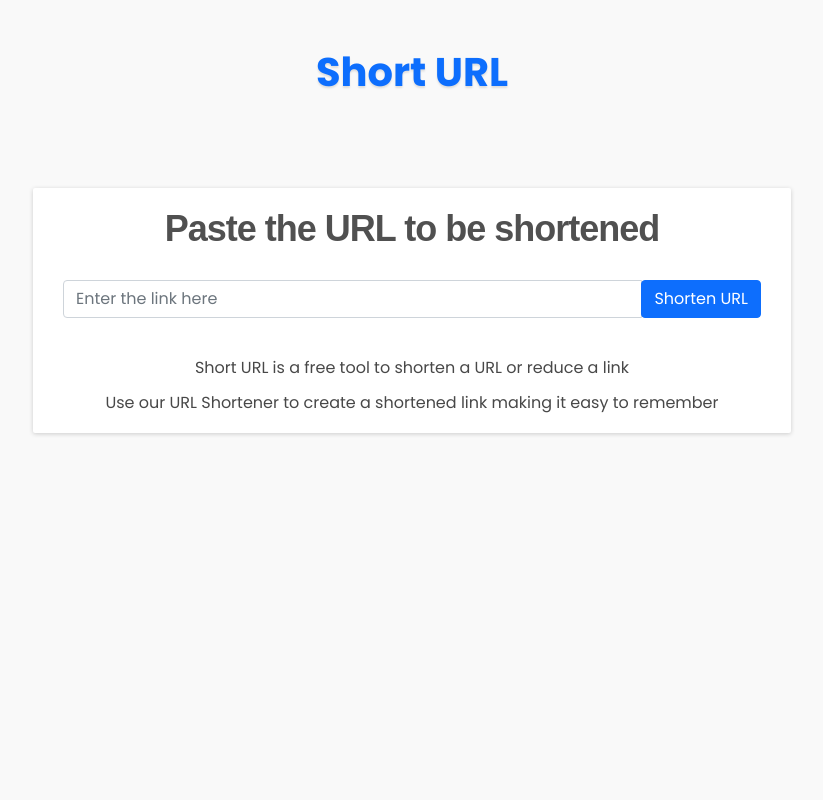
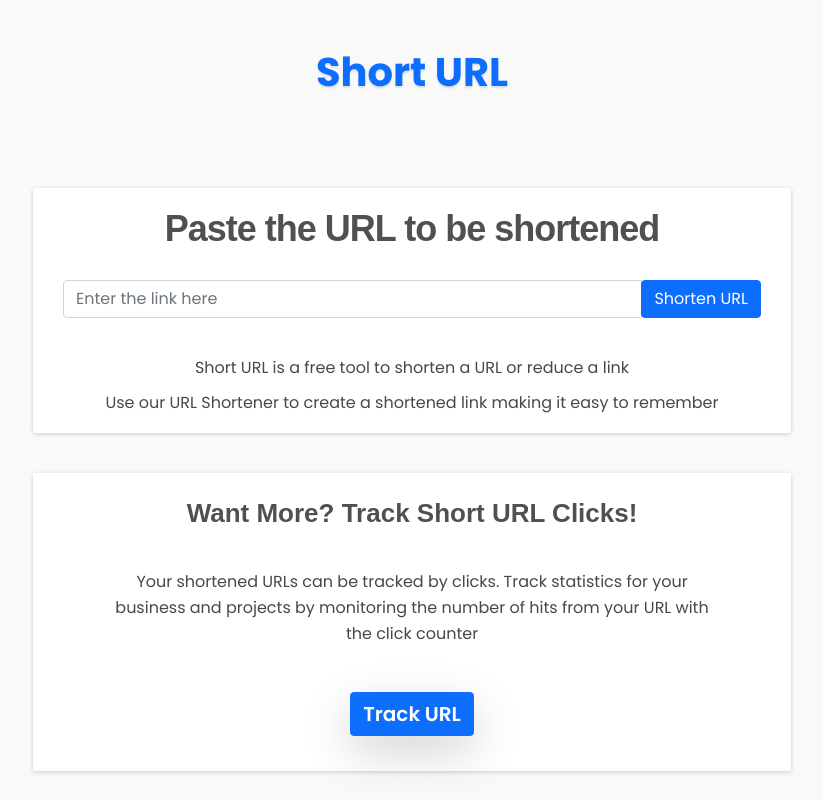
Before and after one commit to itsmar1/url-shortener, a React (Create React App) app in the folder ui/: page / in a window 1280 px wide. Shown: the whole page, without its empty margins (228-1051 px from the left). Built offline with nearby package versions, Linux system fonts and the light colour scheme.

Commit message:
create track url box

```diff
--- /dev/null
+++ b/ui/src/components/home/TrackUrlBox.jsx
@@ -0,0 +1,26 @@
+import React from "react";
+import { Link } from "react-router-dom";
+
+
+
+const TrackUrlBox = () => {
+  return (
+    <div className="trackbox text-center mx-auto">
+      <h1>Want More? Track Short URL Clicks!</h1>
+      <div className="mx-auto">
+        <p className="text-center mx-auto">
+          Your shortened URLs can be tracked by clicks. Track statistics for
+          your business and projects by monitoring the number of hits from your
+          URL with the click counter
+        </p>
+      </div>
+      <div>
+        <Link to="/">
+          <button className="btn btn-primary text-xl shadow-lg">Track URL</button>
+        </Link>
+      </div>
+    </div>
+  );
+};
+
+export default TrackUrlBox;
--- a/ui/src/pages/TheHomePage.jsx
+++ b/ui/src/pages/TheHomePage.jsx
@@ -1,4 +1,5 @@
 import React from 'react';
+import TrackUrlBox from '../components/home/TrackUrlBox';
 
 import UrlBox from '../components/home/UrlBox';
 
@@ -10,6 +11,11 @@ const TheHomePage = () => {
                     <UrlBox />
                 </div>
             </div>
+            <div className="row">
+                <div className="col-sm-10 mx-auto">
+                    <TrackUrlBox />
+                </div>
+            </div>
         </div>
     );
 };
--- a/ui/src/styles/_homepage.scss
+++ b/ui/src/styles/_homepage.scss
@@ -20,4 +20,32 @@
             text-align: center;
         }
     }
+
+    .trackbox {
+        max-width: 758px;
+        margin-bottom: 20px;
+        margin-top: 20px;
+        box-shadow: 0 1px 4px #ccc;
+        border-radius: 2px;
+        padding: 10px 30px 5px;
+        background: #fff;
+        h1 {
+            margin: 15px auto 20px auto;
+            font: bold 26px asap,arial;
+            color: #505050;
+            letter-spacing: 0;
+        }
+        p {
+            max-width: 620px;
+            color: #484848;
+            line-height: 1.6;
+            margin-top: 40px;
+            text-align: center;
+        }
+        button {
+            font-weight: 600;
+            font-size: 20px;
+            margin: 30px auto;
+        }
+    }
 }
```
